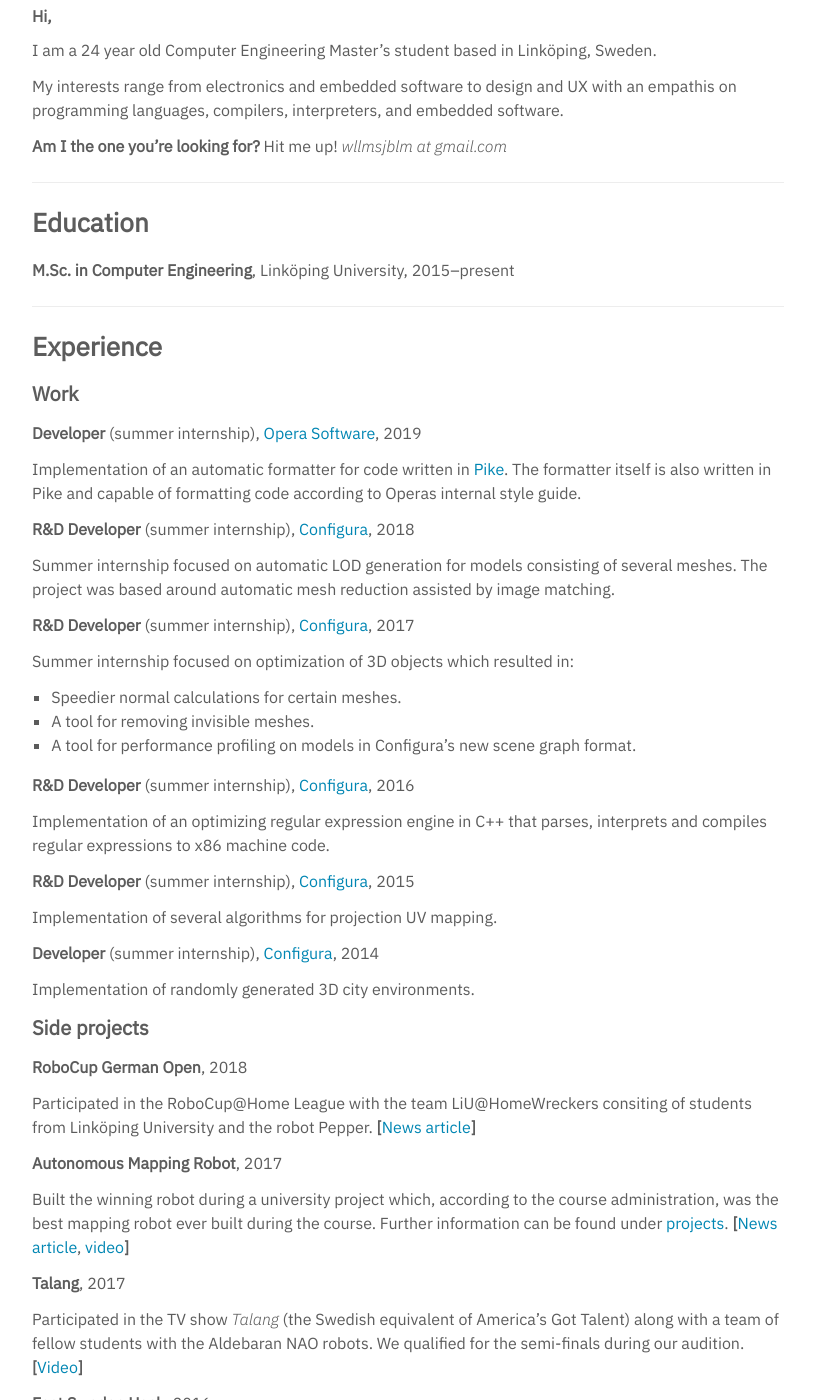
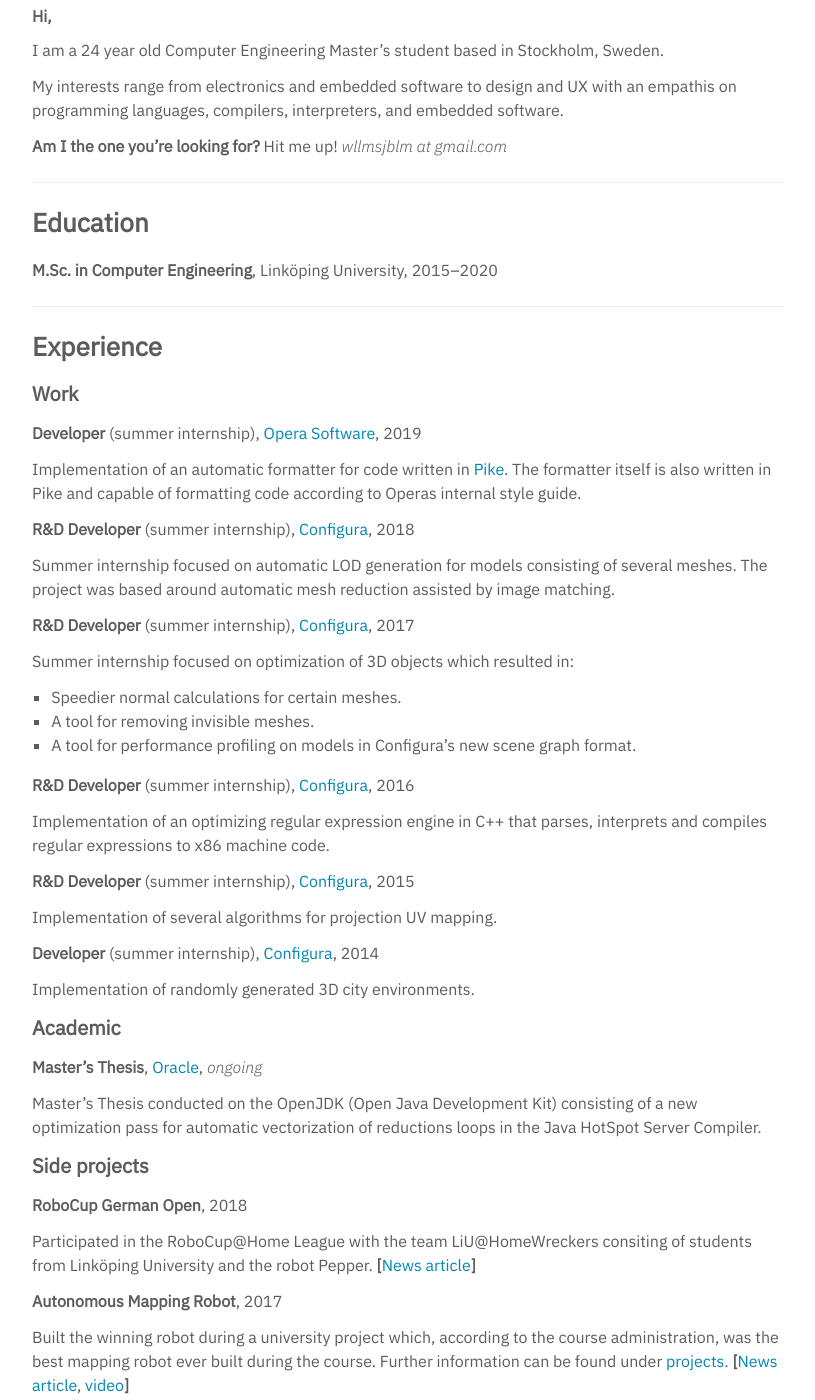
Before and after one commit to williamsjoblom/williamsjoblom.github.io, a Jekyll site: the page built from resume.md, in a window 1280 px wide and 1400 px high, scrolled down 223 px. Shown: the whole window, without its empty margins (232-1047 px from the left). Built offline with Jekyll 4.4.1, drawn with Linux system fonts in a browser that asks for light colours.

Commit message:
Update resume

```diff
--- a/resume.md
+++ b/resume.md
@@ -8,7 +8,7 @@
 
 ##### Hi,
 
-I am a 24 year old Computer Engineering Master's student based in Linköping, Sweden.
+I am a 24 year old Computer Engineering Master's student based in Stockholm, Sweden.
 
 My interests range from electronics and embedded software to design and UX with an empathis on programming languages, compilers, interpreters, and embedded software.
 
@@ -18,7 +18,7 @@
 <div class="divider"></div>
 
 ## Education
-**M.Sc. in Computer Engineering**, Linköping University, 2015&ndash;present
+**M.Sc. in Computer Engineering**, Linköping University, 2015&ndash;2020
 
 <div class="divider"></div>
 
@@ -50,6 +50,14 @@
 **Developer** (summer internship), [Configura](https://configura.com), 2014
 
 Implementation of randomly generated 3D city environments.
+
+#### Academic
+
+**Master's Thesis**, [Oracle](https://www.oracle.com/), *ongoing*
+
+Master's Thesis conducted on the OpenJDK (Open Java Development Kit)
+consisting of a new optimization pass for automatic vectorization of
+reductions loops in the Java HotSpot Server Compiler.
 
 #### Side projects
 
```
